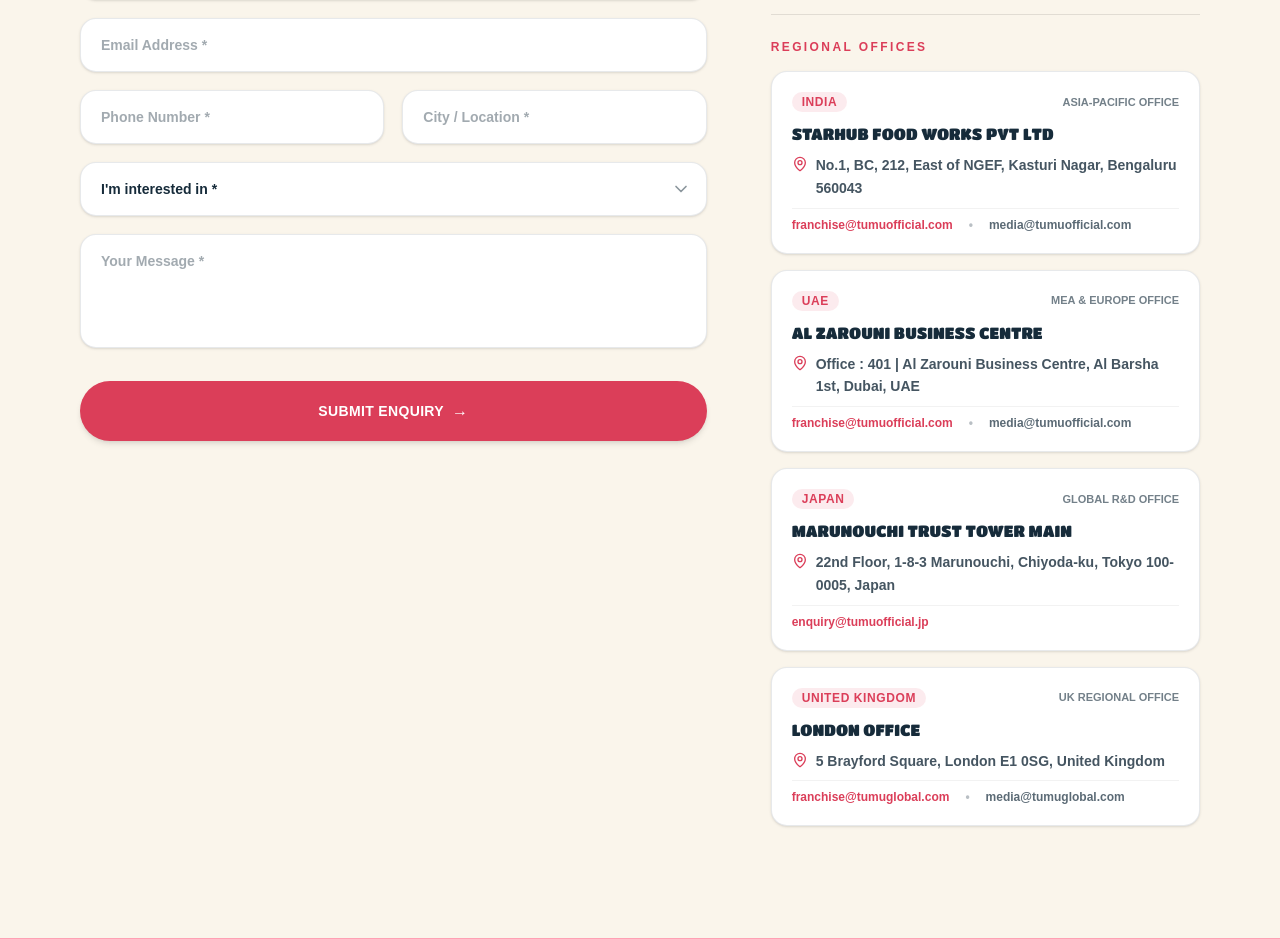
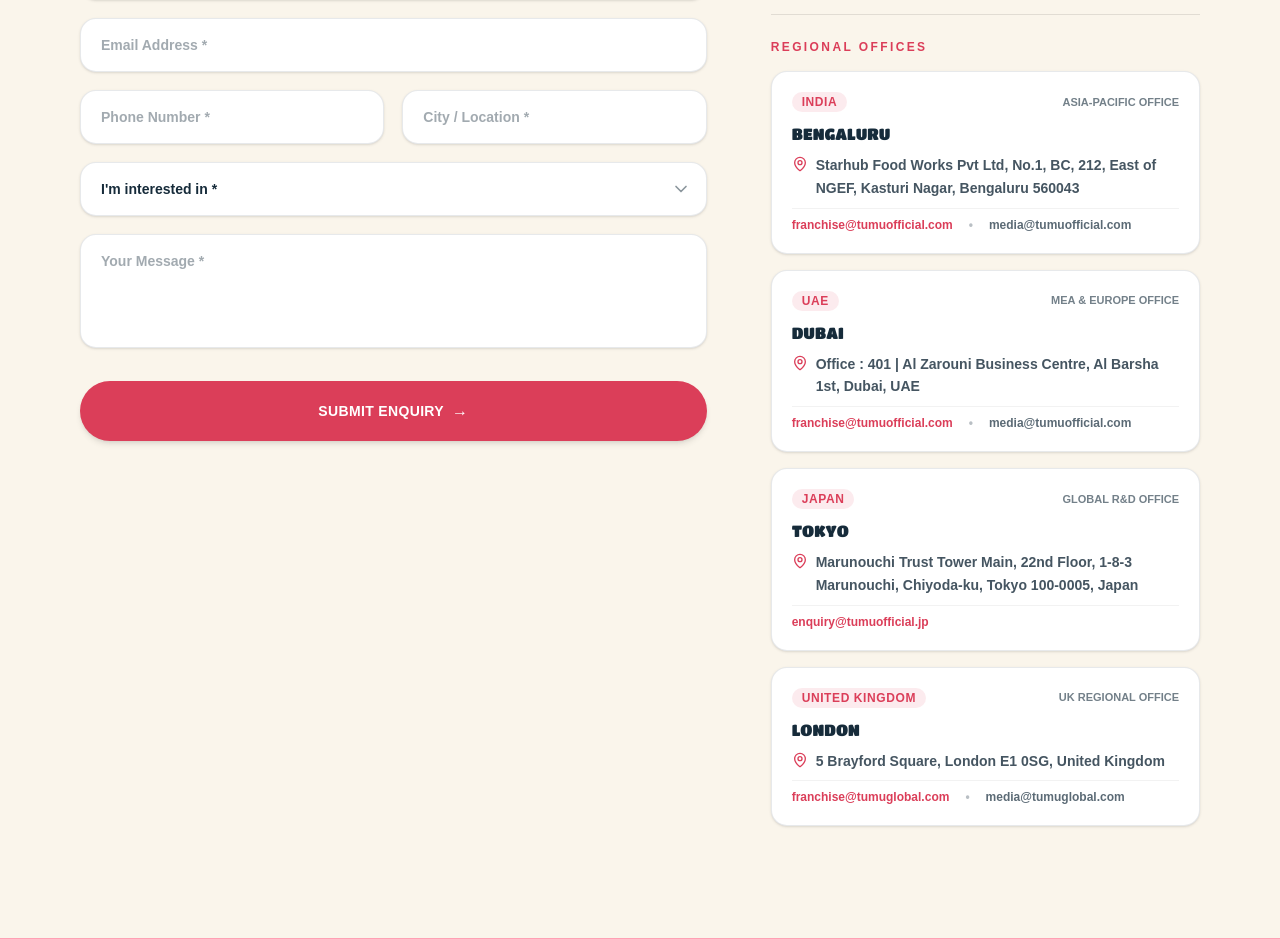
Before and after one commit to ahamadzaeem/tumu2, a Next.js app: page /contact in a window 1280 px wide. Shown: the part 768-1707 px from the top of the page. Built offline with nearby package versions, Linux system fonts and the light colour scheme; no server answers; a web font is replaced by a local one.

Commit message:
style(contact): display city names (Bengaluru, Dubai, Tokyo, London) as bold headings and move company/building names into address lines

```diff
--- a/src/app/contact/page.tsx
+++ b/src/app/contact/page.tsx
@@ -267,11 +267,11 @@ export default function ContactPage() {
                     <span className="text-[11px] font-bold text-[#162B3A]/60 uppercase">Asia-Pacific Office</span>
                   </div>
                   <h4 className="text-sm sm:text-base font-black text-[#162B3A] uppercase mt-0.5">
-                    Starhub Food Works Pvt Ltd
+                    Bengaluru
                   </h4>
                   <div className="flex items-start gap-2 text-xs sm:text-sm font-semibold text-[#162B3A]/80 leading-relaxed">
                     <MapPin className="w-4 h-4 text-[#DB3E59] shrink-0 mt-0.5" />
-                    <span>No.1, BC, 212, East of NGEF, Kasturi Nagar, Bengaluru 560043</span>
+                    <span>Starhub Food Works Pvt Ltd, No.1, BC, 212, East of NGEF, Kasturi Nagar, Bengaluru 560043</span>
                   </div>
                   <div className="flex flex-wrap items-center gap-x-4 gap-y-1 text-xs font-bold pt-2 border-t border-black/5">
                     <a href="mailto:franchise@tumuofficial.com" className="text-[#DB3E59] hover:underline">
@@ -293,7 +293,7 @@ export default function ContactPage() {
                     <span className="text-[11px] font-bold text-[#162B3A]/60 uppercase">MEA &amp; Europe Office</span>
                   </div>
                   <h4 className="text-sm sm:text-base font-black text-[#162B3A] uppercase mt-0.5">
-                    Al Zarouni Business Centre
+                    Dubai
                   </h4>
                   <div className="flex items-start gap-2 text-xs sm:text-sm font-semibold text-[#162B3A]/80 leading-relaxed">
                     <MapPin className="w-4 h-4 text-[#DB3E59] shrink-0 mt-0.5" />
@@ -319,11 +319,11 @@ export default function ContactPage() {
                     <span className="text-[11px] font-bold text-[#162B3A]/60 uppercase">Global R&amp;D Office</span>
                   </div>
                   <h4 className="text-sm sm:text-base font-black text-[#162B3A] uppercase mt-0.5">
-                    Marunouchi Trust Tower Main
+                    Tokyo
                   </h4>
                   <div className="flex items-start gap-2 text-xs sm:text-sm font-semibold text-[#162B3A]/80 leading-relaxed">
                     <MapPin className="w-4 h-4 text-[#DB3E59] shrink-0 mt-0.5" />
-                    <span>22nd Floor, 1-8-3 Marunouchi, Chiyoda-ku, Tokyo 100-0005, Japan</span>
+                    <span>Marunouchi Trust Tower Main, 22nd Floor, 1-8-3 Marunouchi, Chiyoda-ku, Tokyo 100-0005, Japan</span>
                   </div>
                   <div className="flex items-center gap-2 text-xs font-bold pt-2 border-t border-black/5">
                     <a href="mailto:enquiry@tumuofficial.jp" className="text-[#DB3E59] hover:underline">
@@ -341,7 +341,7 @@ export default function ContactPage() {
                     <span className="text-[11px] font-bold text-[#162B3A]/60 uppercase">UK Regional Office</span>
                   </div>
                   <h4 className="text-sm sm:text-base font-black text-[#162B3A] uppercase mt-0.5">
-                    London Office
+                    London
                   </h4>
                   <div className="flex items-start gap-2 text-xs sm:text-sm font-semibold text-[#162B3A]/80 leading-relaxed">
                     <MapPin className="w-4 h-4 text-[#DB3E59] shrink-0 mt-0.5" />
```
